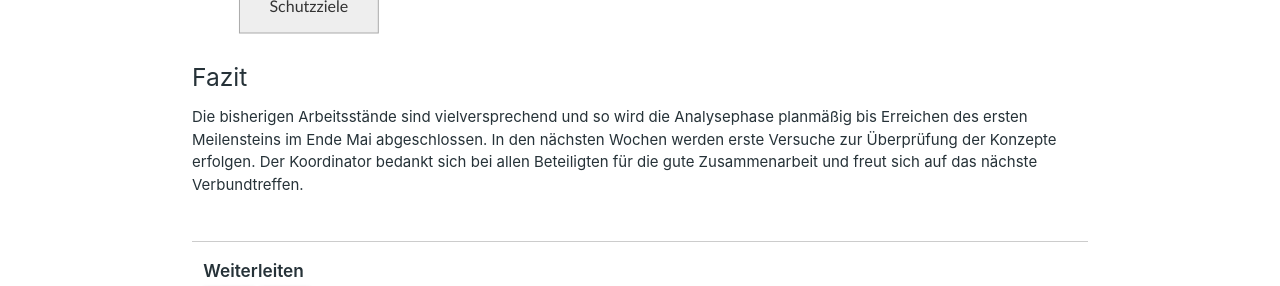
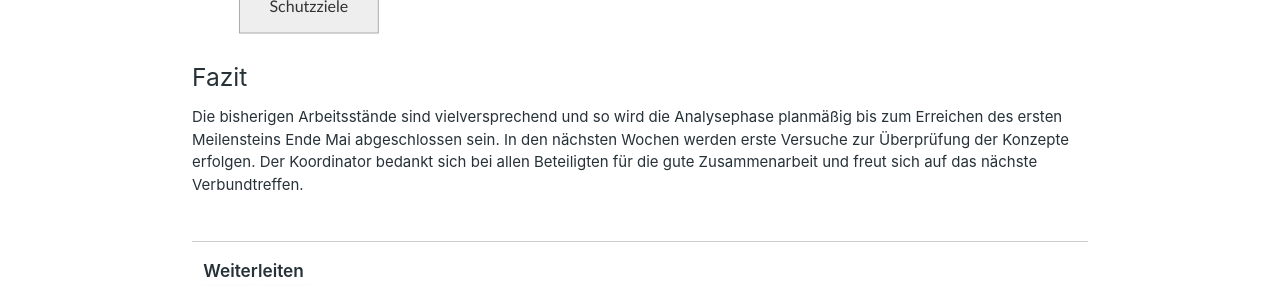
Before and after one commit to safe-UR-chain/safe-ur-chain.github.io, a Jekyll site: the page built from _posts/2020-01-15-Projekttreffen-2.md, in a window 1280 px wide and 900 px high, scrolled down 1322 px. Shown: the part 153-439 px from the top of the window. Built offline with Jekyll 4.4.1, drawn with Linux system fonts in a browser that asks for light colours; nearby versions of some CDN libraries.

Commit message:
typo fixed

```diff
--- a/_posts/2020-01-15-Projekttreffen-2.md
+++ b/_posts/2020-01-15-Projekttreffen-2.md
@@ -36,4 +36,4 @@ graph TB
 
 ##### Fazit
 
-Die bisherigen Arbeitsstände sind vielversprechend und so wird die Analysephase planmäßig bis Erreichen des ersten Meilensteins im Ende Mai abgeschlossen. In den nächsten Wochen werden erste Versuche zur Überprüfung der Konzepte erfolgen. Der Koordinator bedankt sich bei allen Beteiligten für die gute Zusammenarbeit und freut sich auf das nächste Verbundtreffen.
+Die bisherigen Arbeitsstände sind vielversprechend und so wird die Analysephase planmäßig bis zum Erreichen des ersten Meilensteins Ende Mai abgeschlossen sein. In den nächsten Wochen werden erste Versuche zur Überprüfung der Konzepte erfolgen. Der Koordinator bedankt sich bei allen Beteiligten für die gute Zusammenarbeit und freut sich auf das nächste Verbundtreffen.
```
